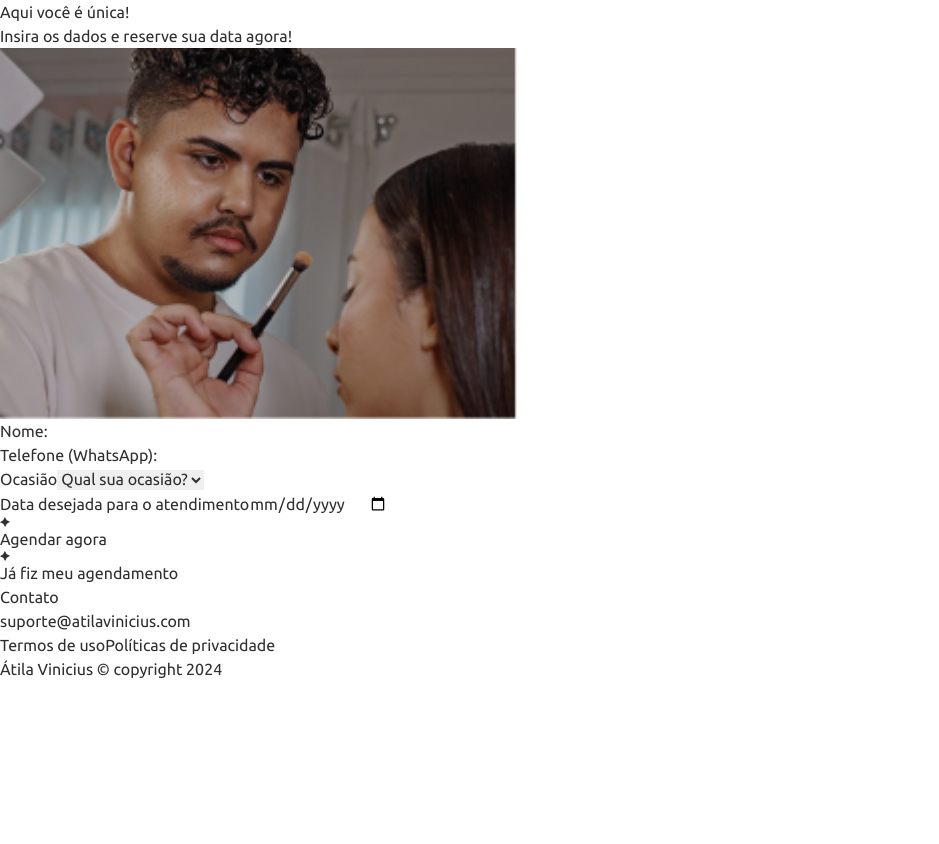
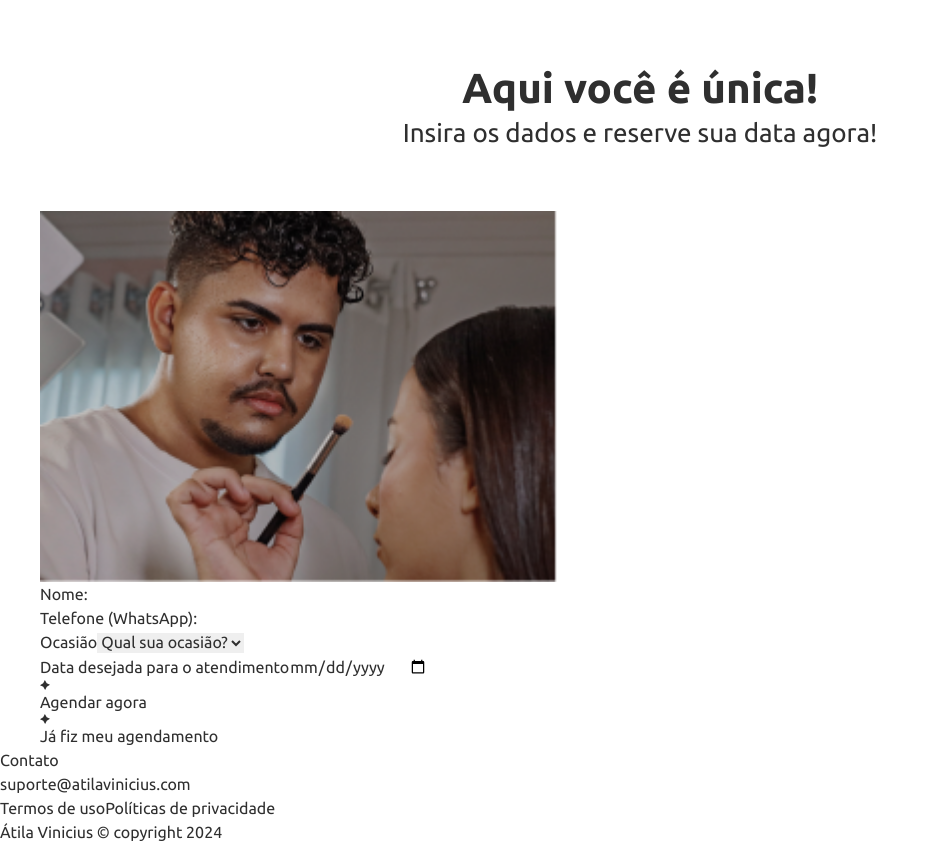
Before and after one commit to Brunowcst/proj-extensao, a Next.js app: page / in a window 1280 px wide. Shown: the whole page, without its empty margins (0-939 px from the left). Before the commit the page ends 800 px from the top, so only its background shows below. Built offline with nearby package versions, Linux system fonts and the light colour scheme.

Commit message:
feat: Update Home page with Header component #1

```diff
--- a/src/app/page.tsx
+++ b/src/app/page.tsx
@@ -1,13 +1,11 @@
+import Header from '@/components/Header';
 import Image from 'next/image';
 
 export default function Home() {
   return (
     <>
-      <header>
-        <h1>Aqui você é única!</h1>
-        <p>Insira os dados e reserve sua data agora!</p>
-      </header>
-      <main>
+      <Header />
+      <main className='container mx-auto px-10'>
         <Image src='/img/makeup.png' alt='' width='517' height='371' />
         <form action=''>
           <div>
```
